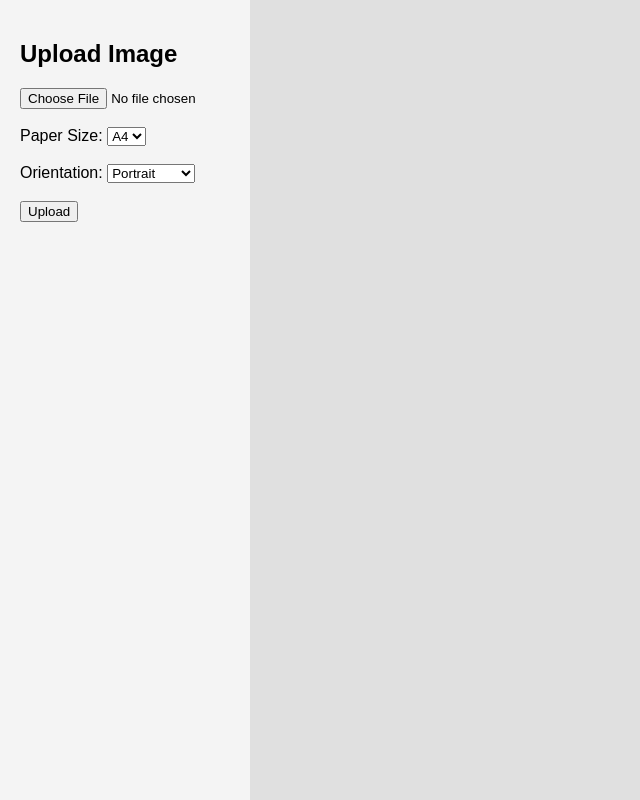
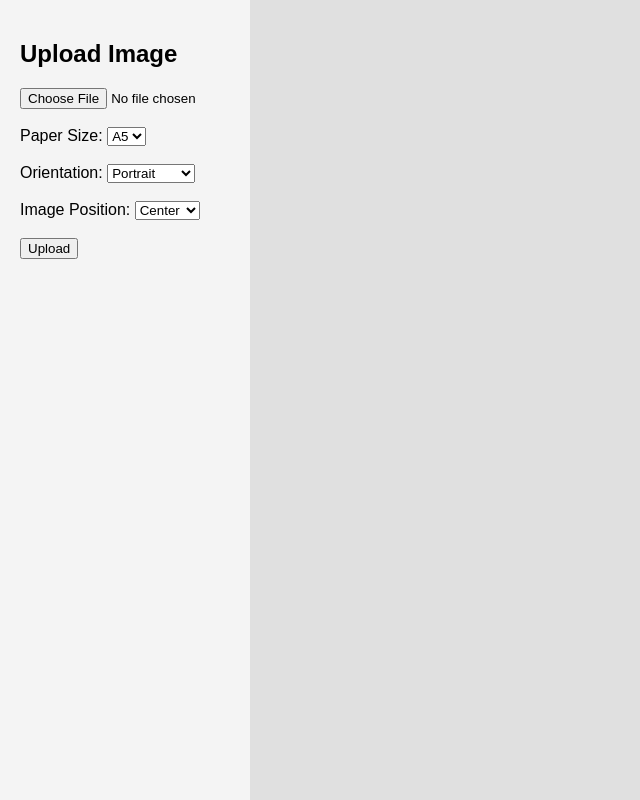
Before and after one commit to mr-shovel/tekentool, a Flask app: page / in a window 1280 px wide. Shown: the whole page, without its empty margins (0-640 px from the left). Run offline with Flask 3, Linux system fonts and the light colour scheme.

Commit message:
allow for different aspect ratio images

```diff
--- a/app.py
+++ b/app.py
@@ -26,4 +26,4 @@ def upload_file():
     return 'Invalid file format'
 
 if __name__ == '__main__':
-    app.run(debug=True)
+    app.run(port=8000, debug=True)
--- a/templates/index.html
+++ b/templates/index.html
@@ -23,12 +23,7 @@
       overflow-y: auto;
       word-wrap: break-word;
     }
-    /* Main area takes the rest of the space, with padding to provide whitespace */
-    /* Ensure padding and borders are included in the element's total width/height */
-* {
-  box-sizing: border-box;
-}
-
+    /* Main area styling */
     #main {
       flex-grow: 1;
       display: flex;
@@ -81,14 +87,23 @@
       <br /><br />
       <label for="paper-size">Paper Size:</label>
       <select id="paper-size">
+        <option value="A5">A5</option>
         <option value="A4">A4</option>
-        <option value="A5">A5</option>
       </select>
       <br /><br />
       <label for="orientation">Orientation:</label>
       <select id="orientation">
         <option value="portrait">Portrait</option>
         <option value="landscape">Landscape</option>
+      </select>
+      <br /><br />
+      <label for="image-position">Image Position:</label>
+      <select id="image-position">
+        <option value="center">Center</option>
+        <option value="top">Top</option>
+        <option value="bottom">Bottom</option>
+        <option value="left">Left</option>
+        <option value="right">Right</option>
       </select>
       <br /><br />
       <button type="submit">Upload</button>
@@ -98,46 +113,127 @@
   <div id="main">
     {% if uploaded_image %}
       <div id="canvas-container">
+        <!-- The paper element's dimensions (in pixels) will be updated via JS to match the selected paper size/orientation -->
+        <div id="paper">
           <img id="uploaded-image" src="{{ url_for('static', filename='uploads/' + uploaded_image) }}" alt="Uploaded Image">
+        </div>
+        <!-- Tooltip showing coordinates in mm from the paper's bottom-right -->
         <div id="coords">X: 0mm, Y: 0mm</div>
       </div>
     {% endif %}
   </div>
 
   <script>
-    const image = document.getElementById("uploaded-image");
-    const orientation = document.getElementById("orientation");
+    document.addEventListener("DOMContentLoaded", function() {
+      const paperElement = document.getElementById("paper");
       const coords = document.getElementById("coords");
-    const paperSizes = { A4: [210, 297], A5: [148, 210] };
+      const paperSizeSelect = document.getElementById("paper-size");
+      const orientationSelect = document.getElementById("orientation");
+      const imagePositionSelect = document.getElementById("image-position");
 
-    if (image) {
-      image.addEventListener("mousemove", (event) => {
-        const rect = image.getBoundingClientRect();
-        const pxX = event.clientX - rect.left;
-        const pxY = event.clientY - rect.top;
-        const size = paperSizes[document.getElementById("paper-size").value];
-
-        let mmX, mmY;
-        if (orientation.value === "landscape") {
-            mmX = Math.round((pxX / rect.width) * size[1]);
-            mmY = Math.round((pxY / rect.height) * size[0]);
+      // Update the dimensions of the paper element based on the selected paper size and orientation.
+      function updatePaperDimensions() {
+        const size = paperSizeSelect.value;
+        const orient = orientationSelect.value;
+        let widthMM, heightMM;
+        if (size === "A4") {
+          if (orient === "portrait") {
+            widthMM = 210;
+            heightMM = 297;
           } else {
-            mmX = Math.round((pxX / rect.width) * size[0]);
-            mmY = Math.round((pxY / rect.height) * size[1]);
+            widthMM = 297;
+            heightMM = 210;
+          }
+        } else if (size === "A5") {
+          if (orient === "portrait") {
+            widthMM = 148;
+            heightMM = 210;
+          } else {
+            widthMM = 210;
+            heightMM = 148;
+          }
         }
 
+        // Get the canvas container's dimensions.
+        const container = document.getElementById("canvas-container");
+        const containerRect = container.getBoundingClientRect();
+        const paperRatio = widthMM / heightMM;
 
-        // console.log(orientation.value)
+        // Compute the maximum display dimensions for the paper element so it fits within the container.
+        let displayWidth = containerRect.width;
+        let displayHeight = containerRect.height;
+        if (displayWidth / displayHeight > paperRatio) {
+          displayWidth = displayHeight * paperRatio;
+        } else {
+          displayHeight = displayWidth / paperRatio;
+        }
+
+        // Set the paper element dimensions.
+        paperElement.style.width = displayWidth + "px";
+        paperElement.style.height = displayHeight + "px";
+
+        // Store the mm dimensions in data attributes for later calculations.
+        paperElement.dataset.widthmm = widthMM;
+        paperElement.dataset.heightmm = heightMM;
+      }
+
+      // Update image position within the paper element based on the selected option.
+      function updateImagePosition() {
+        const pos = imagePositionSelect.value;
+        if (pos === "center") {
+          paperElement.style.justifyContent = "center";
+          paperElement.style.alignItems = "center";
+        } else if (pos === "top") {
+          paperElement.style.justifyContent = "center";   // horizontally centered
+          paperElement.style.alignItems = "flex-start";     // top aligned
+        } else if (pos === "bottom") {
+          paperElement.style.justifyContent = "center";   // horizontally centered
+          paperElement.style.alignItems = "flex-end";       // bottom aligned
+        } else if (pos === "left") {
+          paperElement.style.justifyContent = "flex-start"; // left aligned
+          paperElement.style.alignItems = "center";         // vertically centered
+        } else if (pos === "right") {
+          paperElement.style.justifyContent = "flex-end";   // right aligned
+          paperElement.style.alignItems = "center";         // vertically centered
+        }
+      }
+
+      // Initialize paper dimensions and image position.
+      updatePaperDimensions();
+      updateImagePosition();
+
+      // Update paper dimensions when the paper size or orientation changes.
+      paperSizeSelect.addEventListener("change", updatePaperDimensions);
+      orientationSelect.addEventListener("change", updatePaperDimensions);
+
+      // Update image position when the dropdown selection changes.
+      imagePositionSelect.addEventListener("change", updateImagePosition);
+
+      // Compute mouse coordinates relative to the paper element.
+      paperElement.addEventListener("mousemove", (event) => {
+        const rect = paperElement.getBoundingClientRect();
+        const mouseX = event.clientX - rect.left;
+        const mouseY = event.clientY - rect.top;
+
+        // Retrieve the actual paper size in mm.
+        const widthMM = parseFloat(paperElement.dataset.widthmm);
+        const heightMM = parseFloat(paperElement.dataset.heightmm);
+
+        // Compute the distances from the bottom-right corner.
+        const mmX = Math.round(((rect.width - mouseX) / rect.width) * widthMM);
+        const mmY = Math.round(((rect.height - mouseY) / rect.height) * heightMM);
+
+        // Position and update the tooltip.
         coords.style.left = `${event.clientX + 10}px`;
         coords.style.top = `${event.clientY + 10}px`;
         coords.style.display = "block";
         coords.textContent = `X: ${mmX}mm, Y: ${mmY}mm`;
       });
 
-      image.addEventListener("mouseleave", () => {
+      paperElement.addEventListener("mouseleave", () => {
         coords.style.display = "none";
       });
-    }
+    });
   </script>
 </body>
 </html>
```
Also changed, not shown: other parts of templates/index.html (+24 -13 lines). Lines whose indentation alone changed are shown as unchanged.
